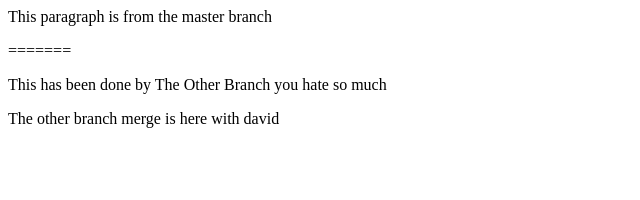
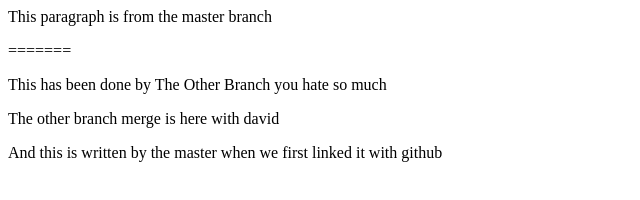
Before and after one commit to DawitYilkal/Project, a plain HTML site: page index.html in a window 1280 px wide. Shown: the whole page, without its empty margins (0-640 px from the left). Drawn offline with Linux system fonts and the light colour scheme.

```diff
--- a/index.html
+++ b/index.html
@@ -6,3 +6,5 @@
 <p>This has been done by The Other Branch you hate so much</p>
 
 <p>The other branch merge is here with david</p>
+
+<p>And this is written by the master when we first linked it with github</p>
```
